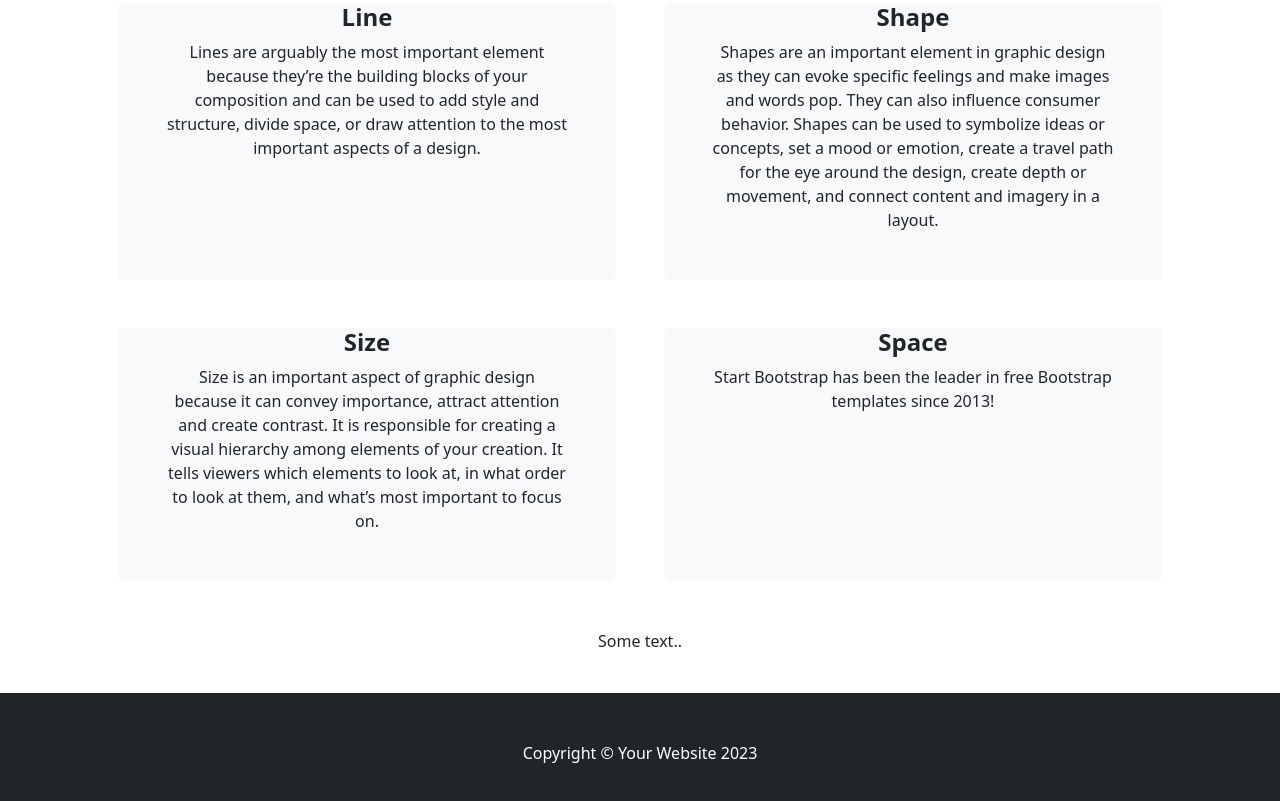
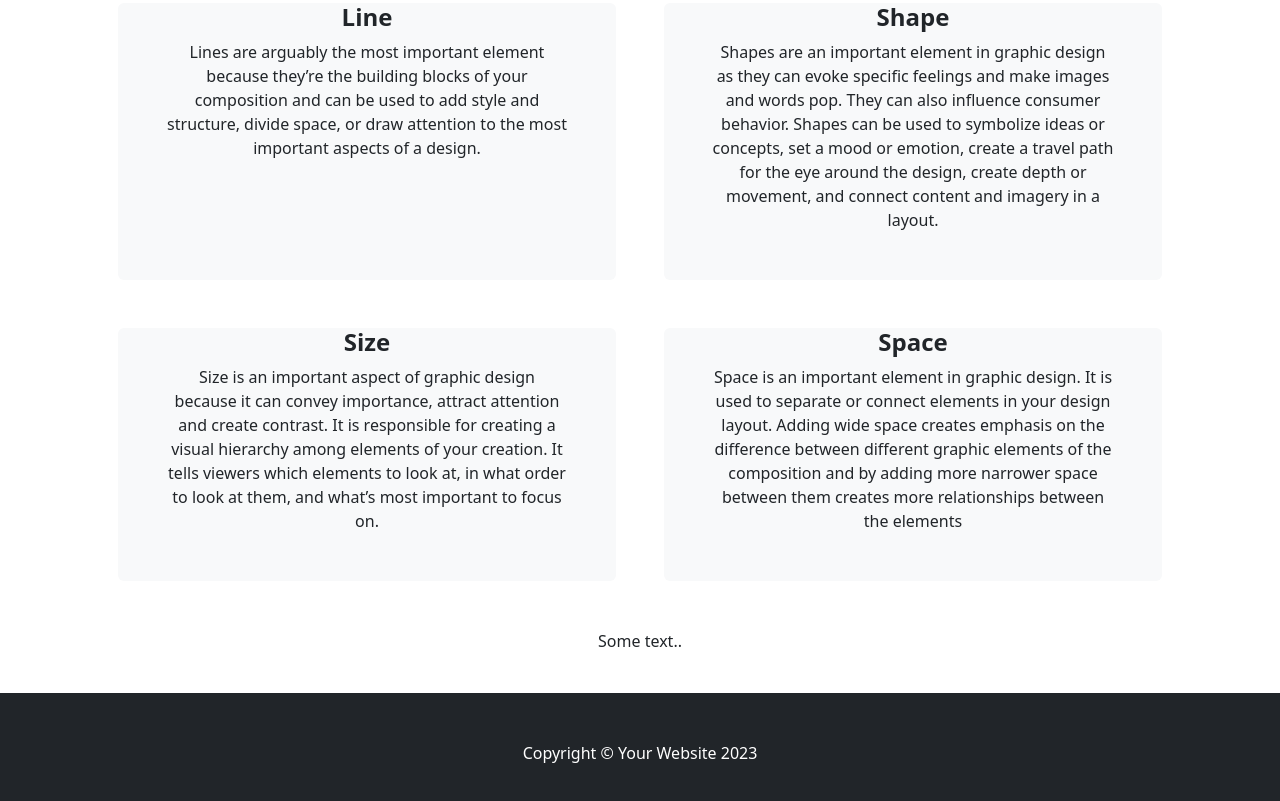
Before and after one commit to danirk1308/sep10-freedom-project, a plain HTML site: page index.html in a window 1280 px wide. Shown: the part 1011-1812 px from the top of the page. Drawn offline with nearby package versions, Linux system fonts and the light colour scheme; a script that the page names is missing.

Commit message:
Fri, May 19, 2023, 11:59 AM +00:00

```diff
--- a/index.html
+++ b/index.html
@@ -96,7 +96,7 @@
                         <div class="card bg-light border-0 h-100">
                             <div class="card-body text-center p-4 p-lg-5 pt-0 pt-lg-0">
                                 <h2 class="fs-4 fw-bold">Space</h2>
-                                <p class="mb-0">Start Bootstrap has been the leader in free Bootstrap templates since 2013!</p>
+                                <p class="mb-0">Space is an important element in graphic design. It is used to separate or connect elements in your design layout. Adding wide space creates emphasis on the difference between different graphic elements of the composition and by adding more narrower space between them creates more relationships between the elements</p>
                             </div>
                         </div>
                     </div>
```
